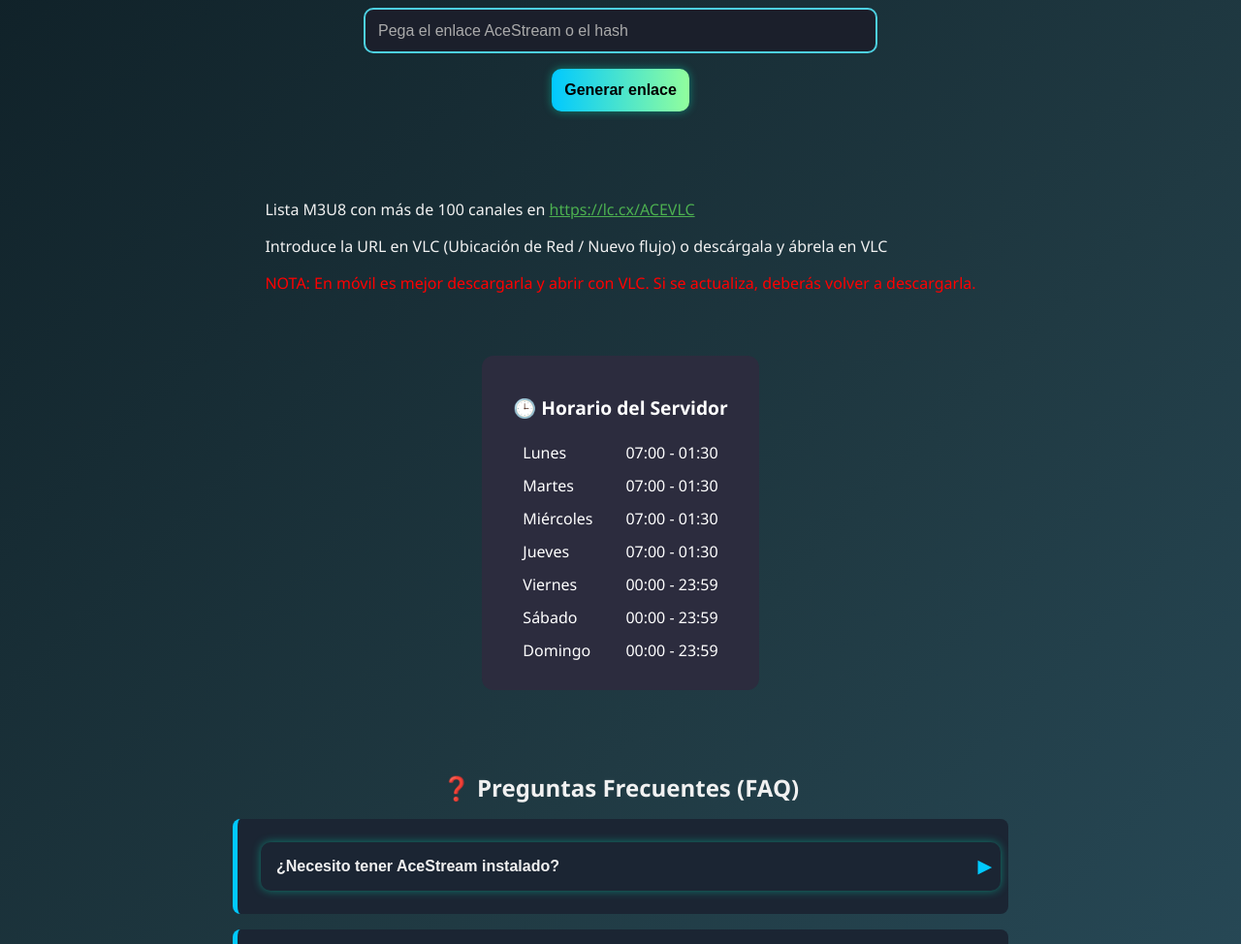
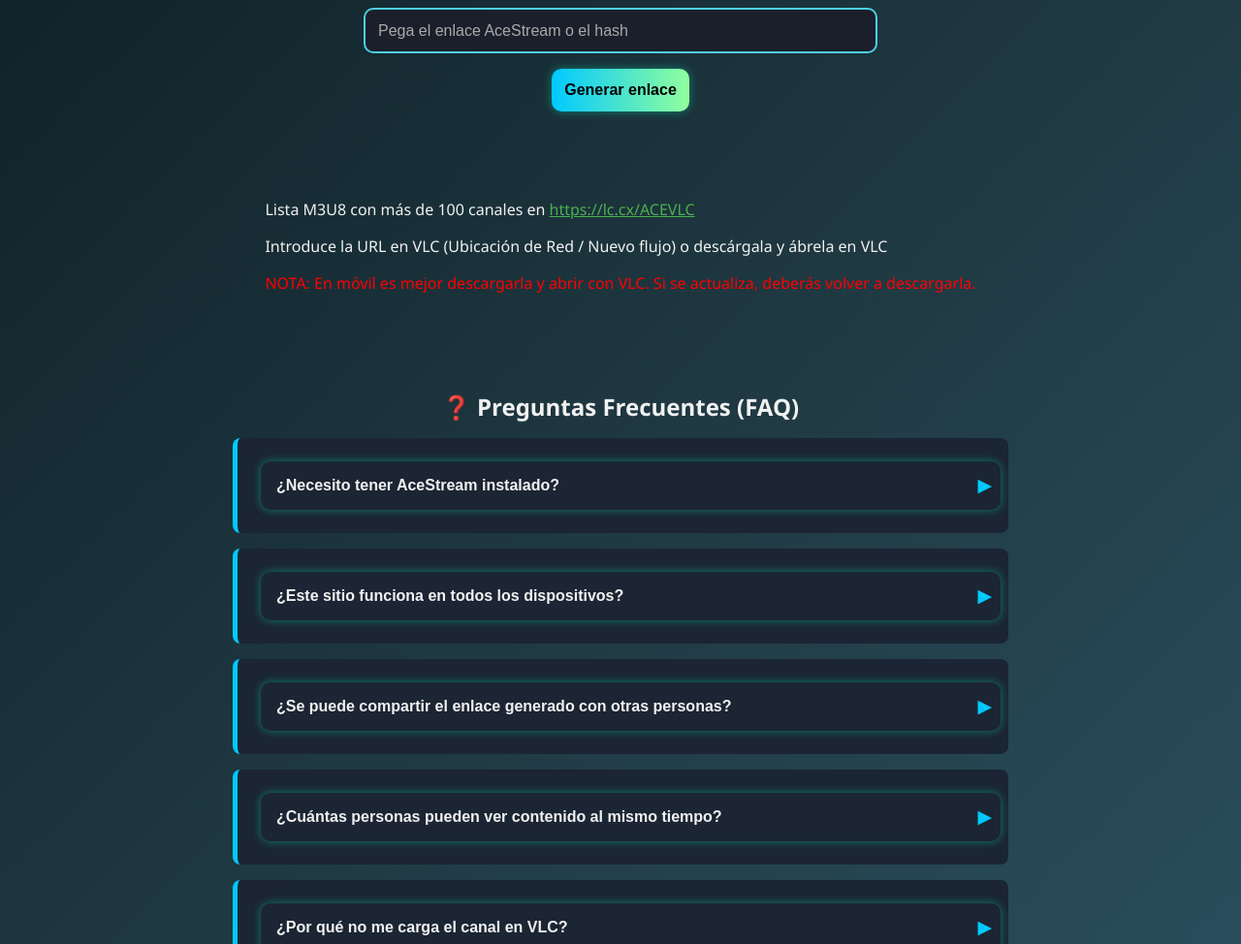
Before and after one commit to Shickat/Ace-VLC, a plain HTML site: page index.html in a window 1280 px wide. Shown: the part 126-1100 px from the top of the page at 97% size. Drawn offline with Linux system fonts and the light colour scheme.

Commit message:
Add files via upload

```diff
--- a/index.html
+++ b/index.html
@@ -288,7 +288,7 @@
     <p style="color: red;">NOTA: En móvil es mejor descargarla y abrir con VLC. Si se actualiza, deberás volver a descargarla.</p>
   </div>
 
-  <!-- Horario -->
+  <!-- Horario
   <div style="margin-top: 3rem; background-color: #2c2c3e; border-radius: 12px; color: #fff; padding: 1.5rem 2rem; max-width: 400px; text-align: left;">
     <h2 style="text-align: center; margin-bottom: 1rem; font-size: 1.2rem;">🕒 Horario del Servidor</h2>
     <table style="width: 100%; border-collapse: collapse; font-size: 1rem;">
@@ -302,7 +302,7 @@
         <tr><td style="padding: 6px 10px;">Domingo</td><td style="padding: 6px 10px; text-align: right;">00:00 - 23:59</td></tr>
       </tbody>
     </table>
-  </div>
+  </div>-->
 
   <!-- Sección FAQ -->
 <div style="margin-top: 4rem; max-width: 800px; width: 100%;">
@@ -462,10 +462,10 @@
 
       const horarios = {
         0: ['00:00', '23:59'],
-        1: ['07:00', '01:30'],
-        2: ['07:00', '01:30'],
-        3: ['07:00', '01:30'],
-        4: ['07:00', '01:30'],
+        1: ['00:00', '23:59'],
+        2: ['00:00', '23:59'],
+        3: ['00:00', '23:59'],
+        4: ['00:00', '23:59'],
         5: ['00:00', '23:59'],
         6: ['00:00', '23:59'],
       };
```
